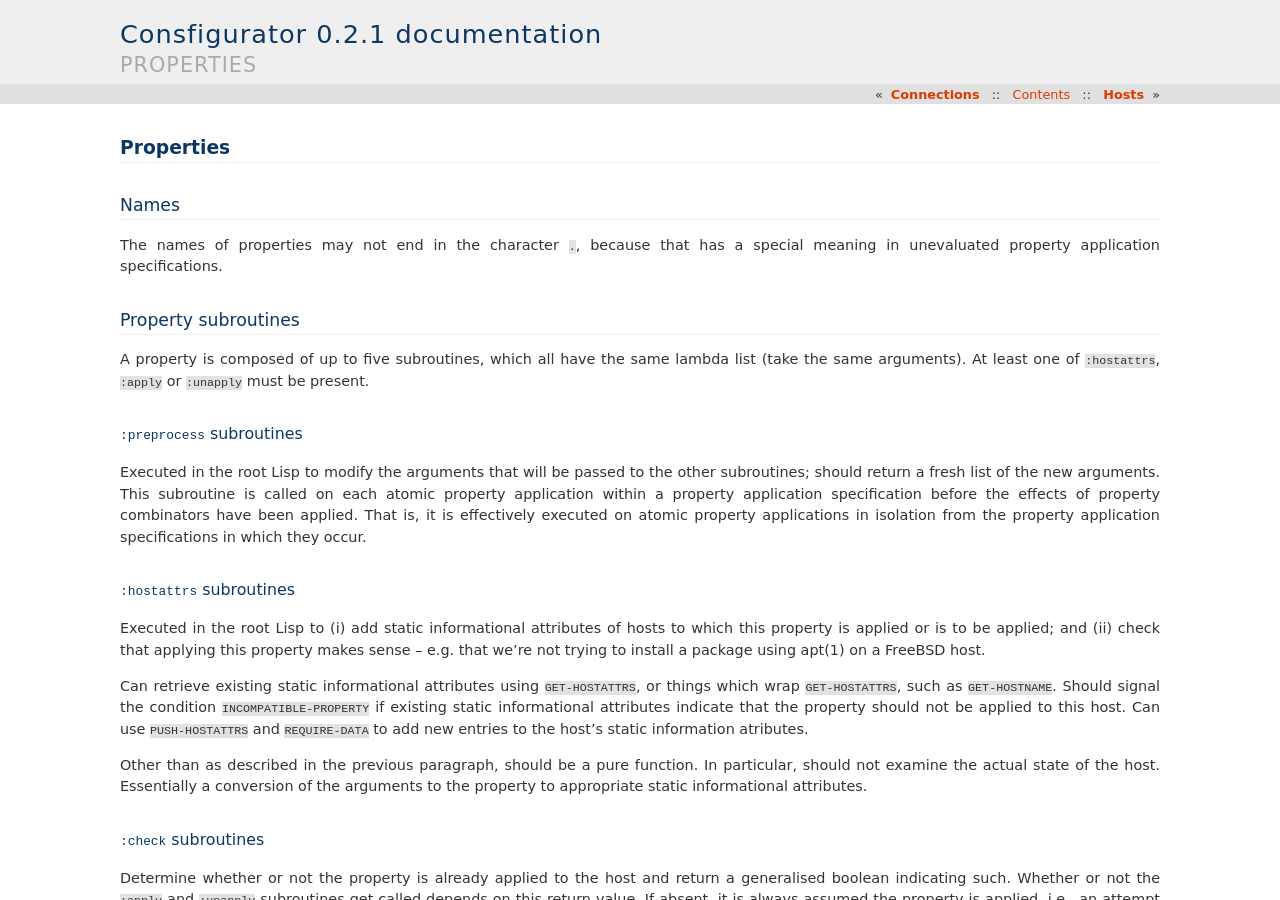
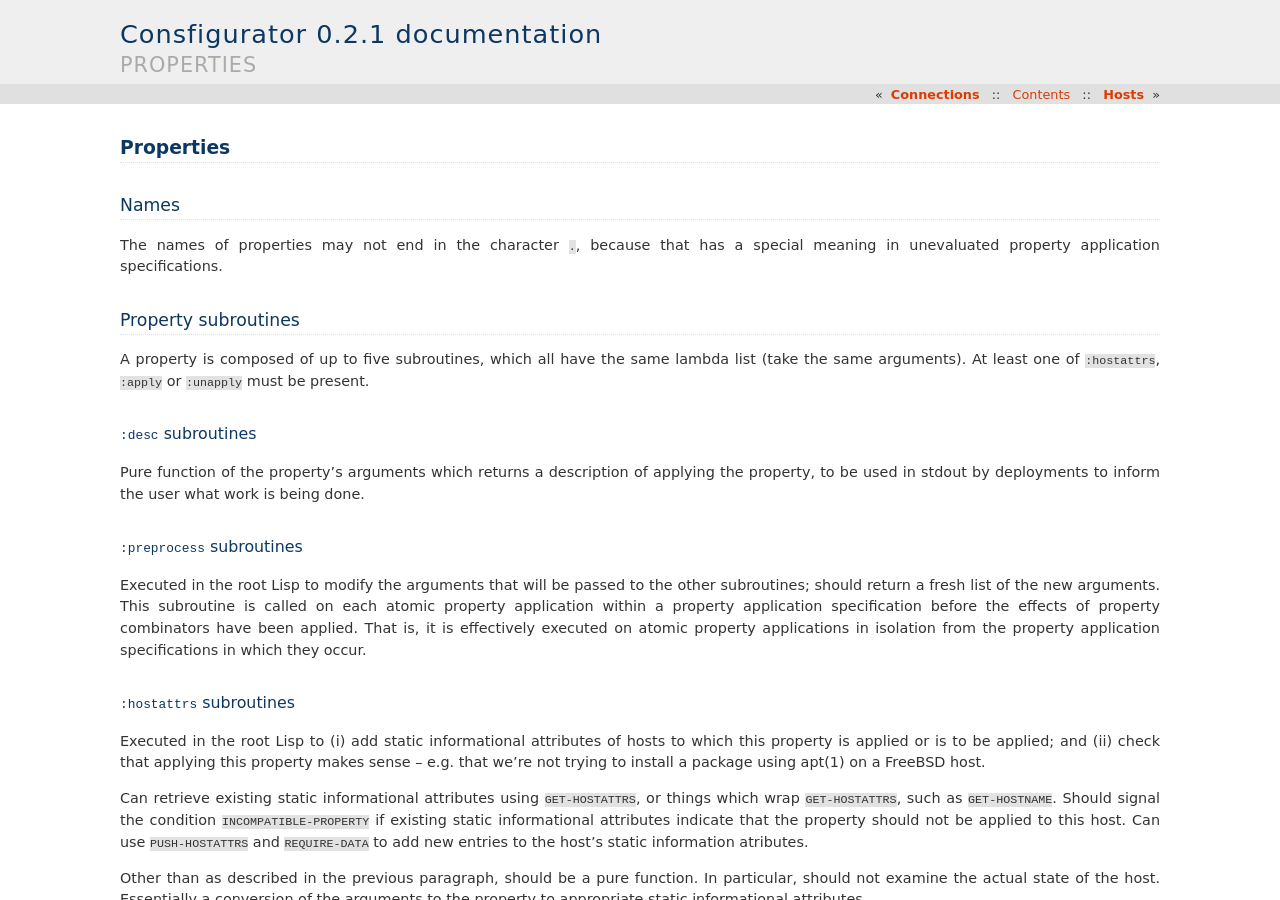
Before and after one commit to spwhitton/consfigurator, a Sphinx documentation site: the page built from doc/properties.rst, in a window 1280 px wide and 900 px high. Built offline with Sphinx 7.4.7, drawn with Linux system fonts in a browser that asks for light colours.

Commit message:
distinguish between :DESC subroutines and docstrines in DEFPROP
Signed-off-by: Sean Whitton <spwhitton@spwhitton.name>

```diff
--- a/doc/properties.rst
+++ b/doc/properties.rst
@@ -13,6 +13,13 @@
 A property is composed of up to five subroutines, which all have the same
 lambda list (take the same arguments).  At least one of ``:hostattrs``,
 ``:apply`` or ``:unapply`` must be present.
+
+``:desc`` subroutines
+~~~~~~~~~~~~~~~~~~~~~
+
+Pure function of the property's arguments which returns a description of
+applying the property, to be used in stdout by deployments to inform the user
+what work is being done.
 
 ``:preprocess`` subroutines
 ~~~~~~~~~~~~~~~~~~~~~~~~~~~
```
Also changed, not shown: 1 other file.
